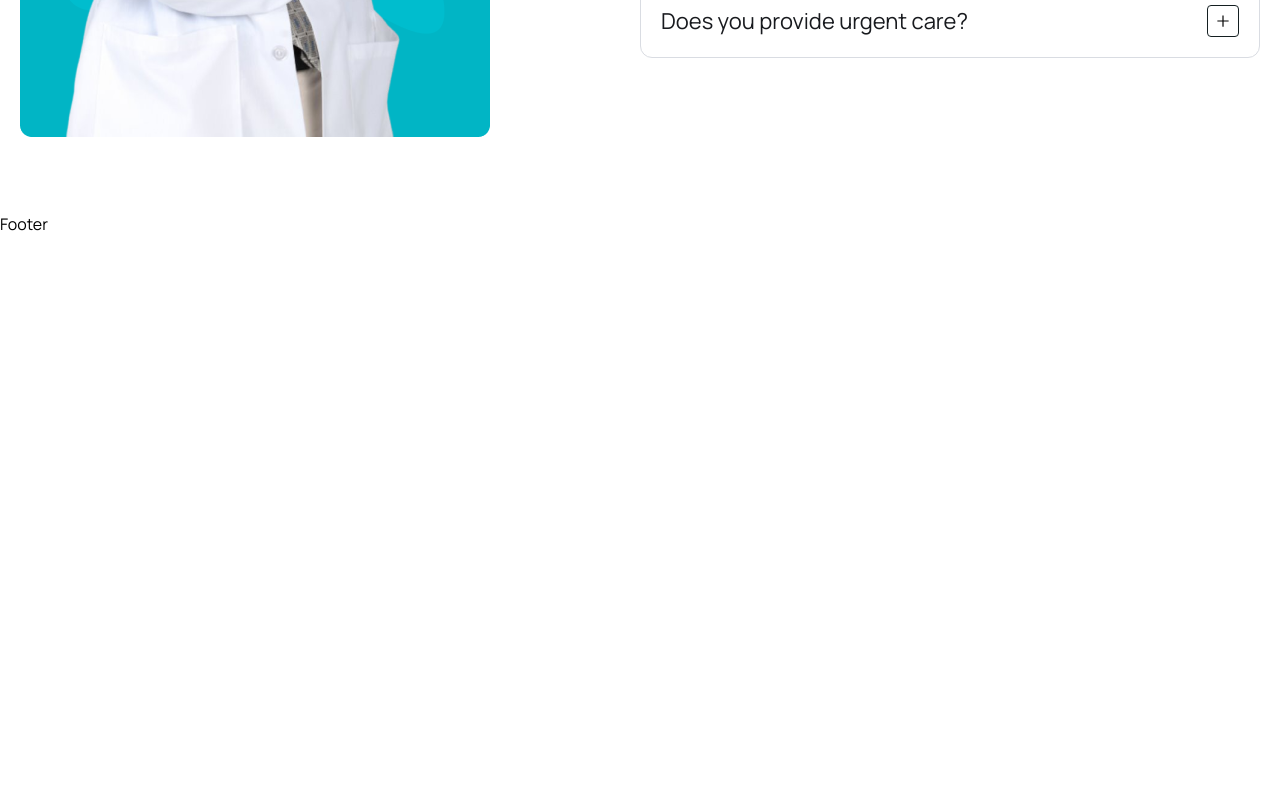
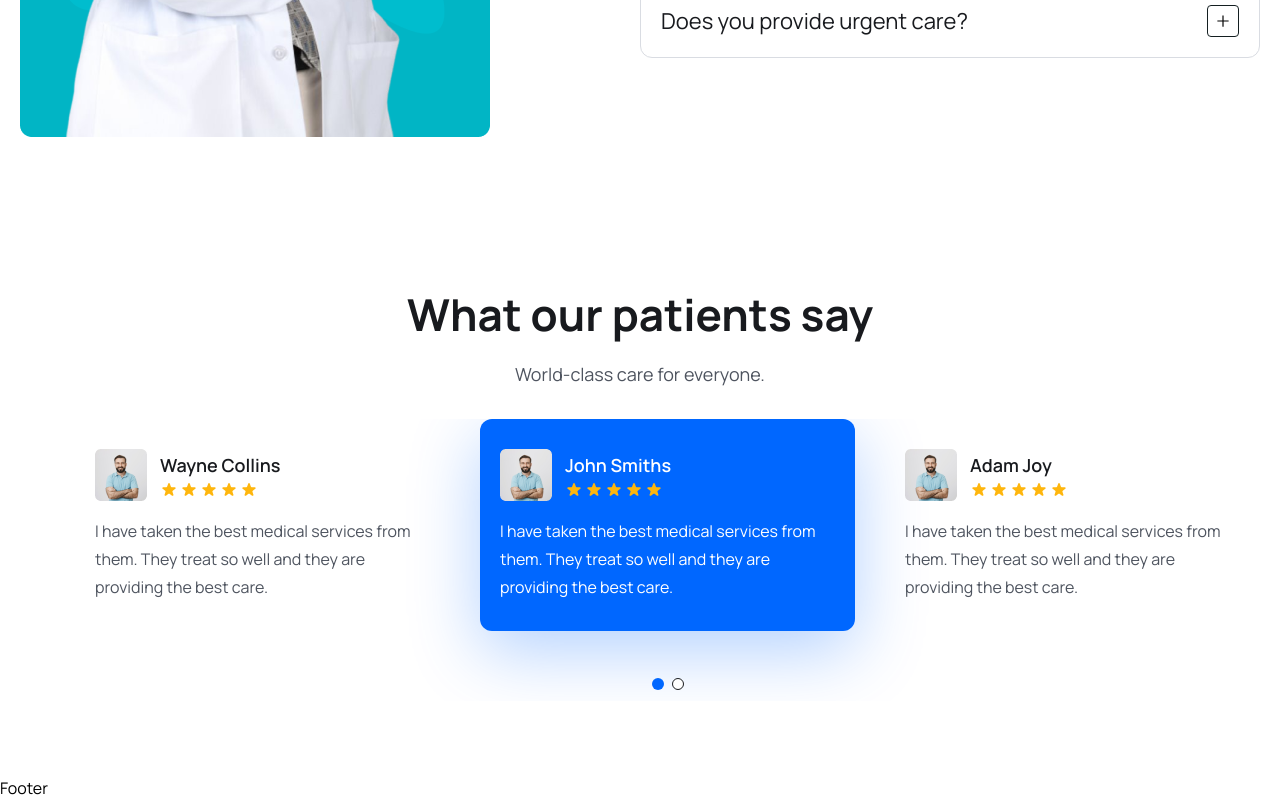
Before and after one commit to ting11222001/Health-Booking-Website, a React (Vite) app in the folder frontend/: page / in a window 1280 px wide. Shown: the part 5329-6129 px from the top of the page. Before the commit the page ends 5565 px from the top, so only its background shows below. Built offline with nearby package versions, Linux system fonts and the light colour scheme.

Commit message:
Add testimonial section in the home page.

```diff
--- a/frontend/src/App.css
+++ b/frontend/src/App.css
@@ -20,6 +20,37 @@
   z-index: 999999;
   box-shadow: 3px 3px -8px 3px #ddd;
   background: white;
+}
+
+.swiper-pagination-bullet {
+  width: 12px !important;
+  height: 12px !important;
+  border: 1px solid #181A1E !important;
+  opacity: 100% !important;
+  background: #fff !important;
+}
+
+.swiper-pagination-bullet-active {
+  background: #0067ff !important;
+  border: none !important;
+}
+
+.swiper {
+  padding-bottom: 70px !important;
+}
+
+.swiper-slide.swiper-slide-next {
+  background: #0067ff !important;
+  border-radius: 12px;
+  box-shadow: 0px 20px 70px rgba(0, 103, 255, 0.3) !important;
+}
+
+.swiper-slide.swiper-slide-next h4, .swiper-slide.swiper-slide-next p {
+  color: #fff !important;
+}
+
+.swiper-pagination {
+  top: 90% !important;
 }
 
 @media only screen and (max-width:768px) {
--- /dev/null
+++ b/frontend/src/components/Testimonial/Testimonial.jsx
@@ -0,0 +1,133 @@
+import { Pagination } from "swiper/modules"
+import { Swiper, SwiperSlide } from "swiper/react"
+import "swiper/css"
+import "swiper/css/pagination"
+import patientAvatar from "../../assets/images/patient-avatar.png"
+import { HiStar } from "react-icons/hi"
+
+const Testimonial = () => {
+  return (
+    <div className="mt-[30px] lg:ml-[55px]">
+      <Swiper modules={[Pagination]} spaceBetween={30} slidesPerView={1}
+        pagination={{ clickable: true }}
+        breakpoints={{
+          640: {
+            slidesPerView: 1,
+            spaceBetween: 0
+          },
+          768: {
+            slidesPerView: 2,
+            spaceBetween: 20
+          },
+          1024: {
+            slidesPerView: 3,
+            spaceBetween: 30
+          },
+        }}
+      >
+        <SwiperSlide>
+          <div className="py-[30px] px-5 rounded-3">
+            <div className="flex items-center gap-[13px]">
+              <img src={patientAvatar} alt="" />
+              <div>
+                <h4 className="text-[18px] leading-[30px] font-semibold text-headingColor">
+                  Wayne Collins
+                </h4>
+                <div className="flex items-center gap-[2px]">
+                  <HiStar className="text-yellowColor w-[18px] h-5" />
+                  <HiStar className="text-yellowColor w-[18px] h-5" />
+                  <HiStar className="text-yellowColor w-[18px] h-5" />
+                  <HiStar className="text-yellowColor w-[18px] h-5" />
+                  <HiStar className="text-yellowColor w-[18px] h-5" />
+                </div>
+              </div>
+            </div>
+
+            <p className="text-[16px] leading-7 mt-4 text-textColor font-[400]">
+              I have taken the best medical services from them. They treat so well and
+              they are providing the best care.
+            </p>
+          </div>
+        </SwiperSlide>
+
+        <SwiperSlide>
+          <div className="py-[30px] px-5 rounded-3">
+            <div className="flex items-center gap-[13px]">
+              <img src={patientAvatar} alt="" />
+              <div>
+                <h4 className="text-[18px] leading-[30px] font-semibold text-headingColor">
+                  John Smiths
+                </h4>
+                <div className="flex items-center gap-[2px]">
+                  <HiStar className="text-yellowColor w-[18px] h-5" />
+                  <HiStar className="text-yellowColor w-[18px] h-5" />
+                  <HiStar className="text-yellowColor w-[18px] h-5" />
+                  <HiStar className="text-yellowColor w-[18px] h-5" />
+                  <HiStar className="text-yellowColor w-[18px] h-5" />
+                </div>
+              </div>
+            </div>
+
+            <p className="text-[16px] leading-7 mt-4 text-textColor font-[400]">
+              I have taken the best medical services from them. They treat so well and
+              they are providing the best care.
+            </p>
+          </div>
+        </SwiperSlide>
+
+        <SwiperSlide>
+          <div className="py-[30px] px-5 rounded-3">
+            <div className="flex items-center gap-[13px]">
+              <img src={patientAvatar} alt="" />
+              <div>
+                <h4 className="text-[18px] leading-[30px] font-semibold text-headingColor">
+                  Adam Joy
+                </h4>
+                <div className="flex items-center gap-[2px]">
+                  <HiStar className="text-yellowColor w-[18px] h-5" />
+                  <HiStar className="text-yellowColor w-[18px] h-5" />
+                  <HiStar className="text-yellowColor w-[18px] h-5" />
+                  <HiStar className="text-yellowColor w-[18px] h-5" />
+                  <HiStar className="text-yellowColor w-[18px] h-5" />
+                </div>
+              </div>
+            </div>
+
+            <p className="text-[16px] leading-7 mt-4 text-textColor font-[400]">
+              I have taken the best medical services from them. They treat so well and
+              they are providing the best care.
+            </p>
+          </div>
+        </SwiperSlide>
+
+        <SwiperSlide>
+          <div className="py-[30px] px-5 rounded-3">
+            <div className="flex items-center gap-[13px]">
+              <img src={patientAvatar} alt="" />
+              <div>
+                <h4 className="text-[18px] leading-[30px] font-semibold text-headingColor">
+                  Aaron Stringer
+                </h4>
+                <div className="flex items-center gap-[2px]">
+                  <HiStar className="text-yellowColor w-[18px] h-5" />
+                  <HiStar className="text-yellowColor w-[18px] h-5" />
+                  <HiStar className="text-yellowColor w-[18px] h-5" />
+                  <HiStar className="text-yellowColor w-[18px] h-5" />
+                  <HiStar className="text-yellowColor w-[18px] h-5" />
+                </div>
+              </div>
+            </div>
+
+            <p className="text-[16px] leading-7 mt-4 text-textColor font-[400]">
+              I have taken the best medical services from them. They treat so well and
+              they are providing the best care.
+            </p>
+          </div>
+        </SwiperSlide>
+
+      </Swiper>
+    </div>
+  )
+}
+
+export default Testimonial
--- a/frontend/src/pages/Home.jsx
+++ b/frontend/src/pages/Home.jsx
@@ -14,6 +14,7 @@
 import DoctorList from "../components/Doctors/DoctorList"
 import faqImg from "../assets/images/faq-img.png"
 import FaqList from "../components/Faq/FaqList"
+import Testimonial from "../components/Testimonial/Testimonial"
 
 const Home = () => {
   return (
@@ -219,7 +220,7 @@
         </div>
       </section>
 
-      {/* === faq ection === */}
+      {/* === faq section === */}
       <section>
         <div className="container">
           <div className="flex justify-between gap-[50px] lg:gap-0">
@@ -237,6 +238,20 @@
 
         </div>
       </section>
+
+      {/* === testimonial section */}
+      <section>
+        <div className="container">
+          <div className="xl:w-[470px] mx-auto">
+            <h2 className="heading text-center">What our patients say</h2>
+            <p className="text__para text-center">
+              World-class care for everyone.
+            </p>
+          </div>
+
+          <Testimonial />
+        </div>
+      </section>
     </>
   )
 }
```
